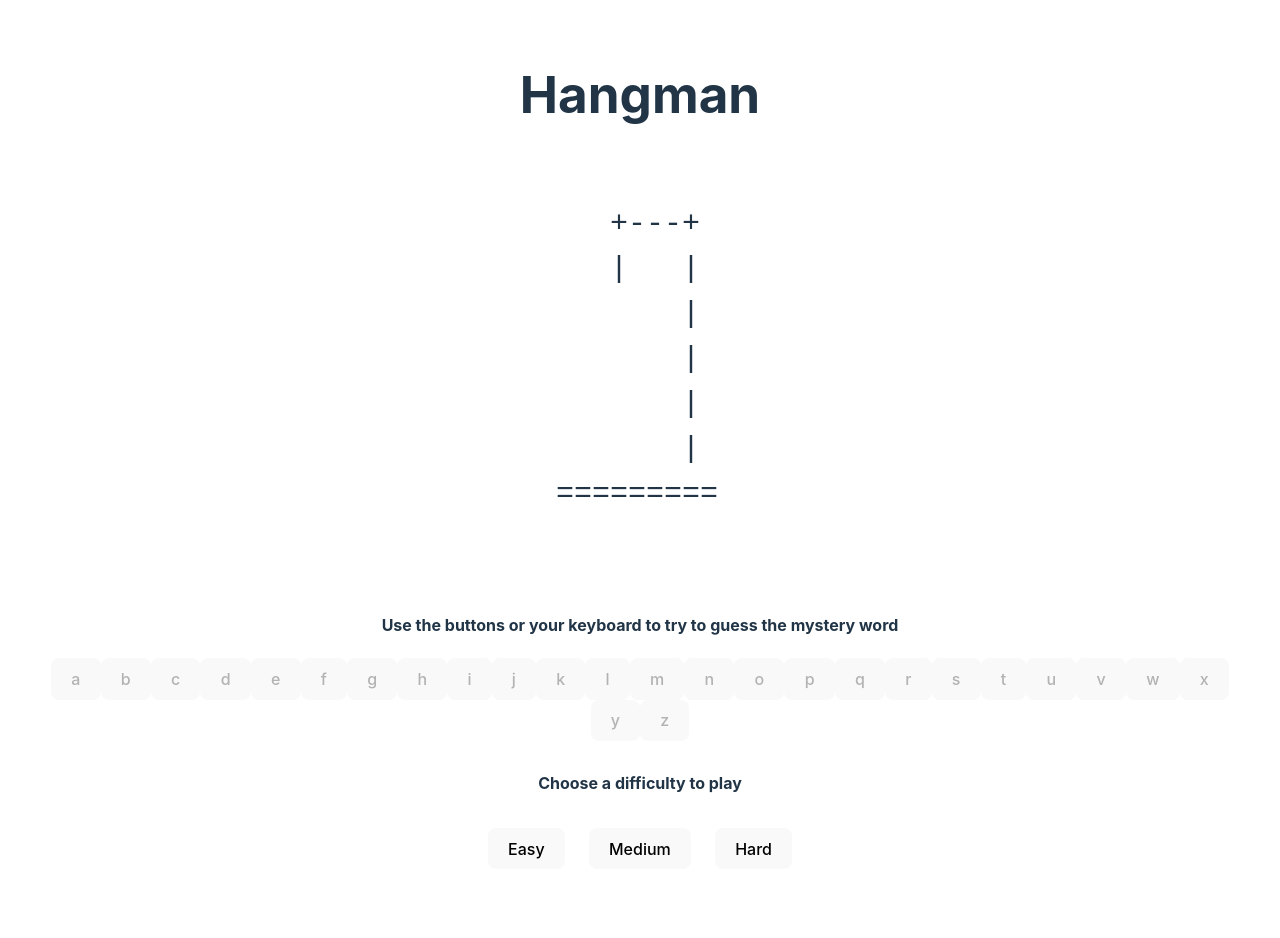
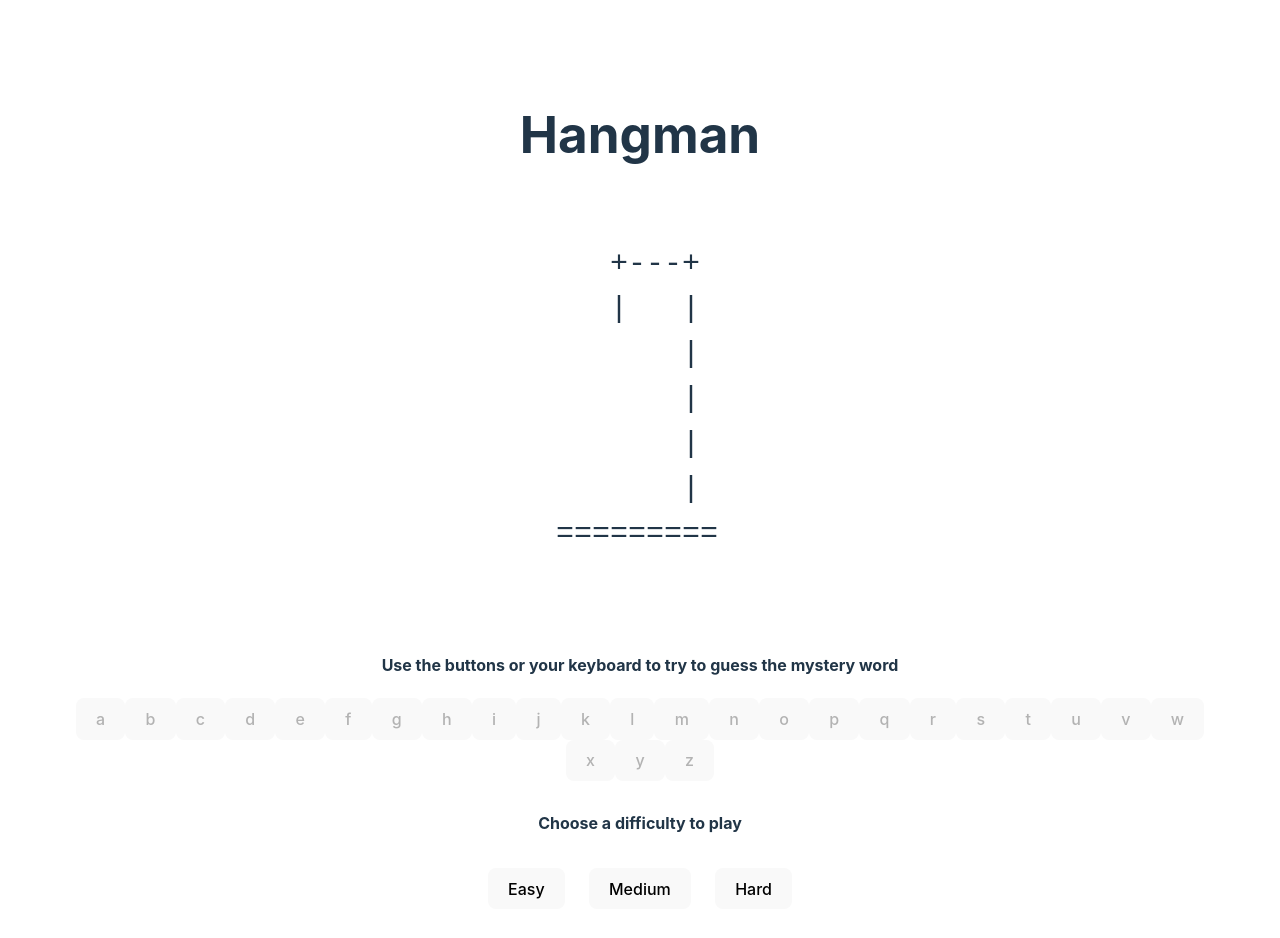
Before and after one commit to Ted-Smiles/hangman, a React (Vite) app: page / in a window 1280 px wide. Shown: the top 938 px of the page. Before the commit the page ends 913 px from the top, so only its background shows below. Built offline with nearby package versions, Linux system fonts and the light colour scheme.

Commit message:
final production

```diff
--- a/src/index.css
+++ b/src/index.css
@@ -23,7 +23,7 @@ a:hover {
 }
 
 body {
-  margin: 0;
+  margin: 40px;
   display: flex;
   place-items: center;
   min-width: 320px;
```
